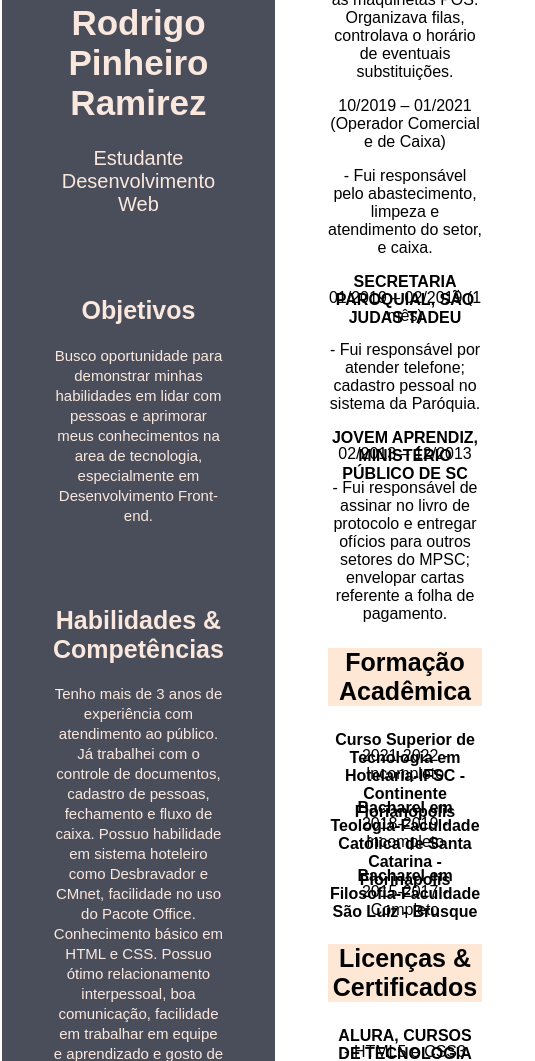
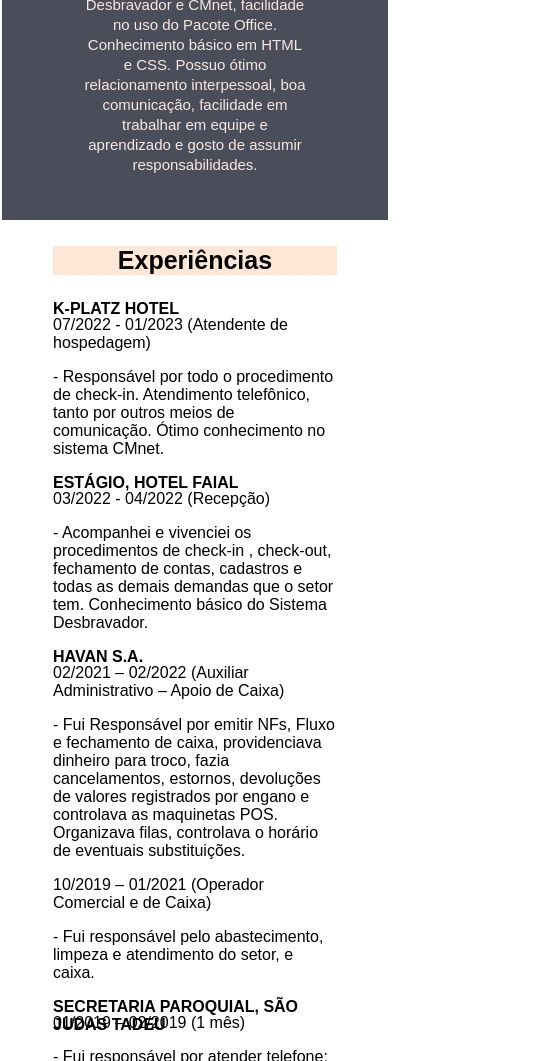
Before and after one commit to RodrigoRamirez1/curriculum, a plain HTML site: page index.html in a window 390 px wide. Shown: the part 939-2000 px from the top of the page, 535 px wide, since content can reach past the window. Drawn offline with Linux system fonts and the light colour scheme.

Commit message:
Organizando responsivo

```diff
--- a/index.html
+++ b/index.html
@@ -9,13 +9,13 @@
     </head>
     <body>
         <table>
-            <tr>
+            <tr class="container">
                 <td class="coluna1">
                     <div>
                         <img class="margem-foto" src="./img/fotocurriculum.jpeg">
                     </div>
 
-                    <div class="dimensao-dados foto">
+                    <div class="dimensao-dados">
                         <h1 class="fonte-principal">Rodrigo Pinheiro Ramirez</h1>
                         <p class="fonte-descricao">Estudante Desenvolvimento Web</p>
                     </div>
@@ -41,18 +41,21 @@
                         <h2 class="fonte-secundaria2">Experiências</h2>
                         <div class="margem-dados">
                             <div class="fonte-descricao2">
-                                <p class="dimensao"><strong>K-PLATZ HOTEL</strong></p>
+                                <p class="dimensao">K-PLATZ HOTEL</p>
+
                                 <p>07/2022 - 01/2023 (Atendente de hospedagem)</p>
                                 <p>- Responsável por todo o procedimento de check-in. Atendimento telefônico,
                                      tanto por outros meios de comunicação. Ótimo conhecimento no sistema CMnet.</p>
 
-                                <p class="dimensao"><strong>ESTÁGIO, HOTEL FAIAL</strong></p>
+                                <p class="dimensao">ESTÁGIO, HOTEL FAIAL</p>
+
                                 <p>03/2022 - 04/2022 (Recepção)</p>
                                 <p>- Acompanhei e vivenciei os procedimentos de check-in , check-out, fechamento de contas,
                                     cadastros e todas as demais demandas que o setor tem.
                                     Conhecimento básico do Sistema Desbravador.</p>
 
-                                <p class="dimensao"><strong>HAVAN S.A.</strong></p>
+                                <p class="dimensao">HAVAN S.A.</p>
+
                                 <p>02/2021 – 02/2022 (Auxiliar Administrativo – Apoio de Caixa)</p>
                                 <p>- Fui Responsável por emitir NFs, Fluxo e fechamento de caixa, providenciava
                                     dinheiro para troco, fazia cancelamentos, estornos, devoluções de valores
@@ -62,11 +65,13 @@
                                 <p>10/2019 – 01/2021 (Operador Comercial e de Caixa)</p>
                                 <p> - Fui responsável pelo abastecimento, limpeza e atendimento do setor, e caixa.</p>
 
-                                <p class="dimensao"><strong>SECRETARIA PAROQUIAL, SÃO JUDAS TADEU</strong></p>
+                                <p class="dimensao">SECRETARIA PAROQUIAL, SÃO JUDAS TADEU</p>
+
                                 <p>01/2019 – 02/2019 (1 mês)</p>
                                 <p>- Fui responsável por atender telefone; cadastro pessoal no sistema da Paróquia.</p>
 
-                                <p class="dimensao"><strong>JOVEM APRENDIZ, MINISTÉRIO PÚBLICO DE SC</strong></p>
+                                <p class="dimensao">JOVEM APRENDIZ, MINISTÉRIO PÚBLICO DE SC</p>
+
                                 <p>02/2013 – 12/2013</p>
                                 <p>- Fui responsável de assinar no livro de protocolo e entregar ofícios para
                                 outros setores do MPSC; envelopar cartas referente a folha de pagamento. </p>
@@ -77,30 +82,36 @@
                         <h2 class="fonte-secundaria2">Formação Acadêmica</h2>
                         <div class="margem-dados">
                             <div class="fonte-descricao2">
-                                <p class="dimensao"><strong>Curso Superior de Tecnologia em Hotelaria-IFSC - Continente Florianópolis</strong></p>
+                                <p class="dimensao">CST em Desenvolvimento Web - AMPLI</p>
+                                <p>2023 - Em andamento</p>
+
+                                <p class="dimensao">CST em Hotelaria-IFSC - Continente Florianópolis</p>
                                 <p >2021-2022 - Incompleto</p>
 
-                                <p class="dimensao"><strong>Bacharel em Teologia-Faculdade Católica de Santa Catarina - Florinápolis</strong></p>
+                                <p class="dimensao">Teologia - FACASC - Florinápolis</p>
                                 <p >2018-2019 - Incompleto</p>
 
-                                <p class="dimensao"><strong>Bacharel em Filosofia-Faculdade São Luiz - Brusque</strong></p>
+                                <p class="dimensao">Filosofia - Faculdade São Luiz - Brusque</p>
                                 <p>2015-2017 - Completo</p>
                             </div>
                         </div>
                         <h2 class="fonte-secundaria2">Licenças & Certificados</h2>
                         <div class="margem-dados">
                             <div class="fonte-descricao2">
-                                <p class="dimensao"><strong>ALURA, CURSOS DE TECNOLOGIA</strong></p>
+                                <p class="dimensao">ALURA, CURSOS DE TECNOLOGIA</p>
+
                                 <p> - HTML5 e CSS3 parte 1: crie uma página da web;<br> - HTML5 e CSS3 parte 2: posicionamento, listas e navegação;<br> - HTML5
                                 e CSS3 parte 3: Trabalhando com formulários e tabelas; <br> - HTML5 e CSS3 parte 4: Avançando em CSS; <br>- Linux I: conhecendo
                                 e utilizando o terminal;<br> - Arquitetura de computadores: por trás de como seu programa
                                 funciona;<br> - Lógica de programação: comece em lógica com o jogo Pong e Javascript;<br> - Lógica de programação: laços e
                                 istas com Javascript.</p>
 
-                                <p class="dimensao"><strong>UDEMY</strong></p>
+                                <p class="dimensao">UDEMY</p>
+
                                 <p> - Excel Intermediário</p>
 
-                                <p class="dimensao"><strong>FACULDADE SAO LUIZ</strong></p>
+                                <p class="dimensao">FACULDADE SAO LUIZ</p>
+
                                 <p> - XV Simpósio de Filosofia - A política na perspectiva de Alasdair Macintyre;<br> - XIV Simpósio de Filosofia -
                                 A Ética das Virtudes de Alasdair Macintyre;<br> - XIII Simpósio de Filosofia - Rememorando a Filosofia de Tomás de Aquino.
                              A Ética em Tomás de Aquino;<br> - Desenvolvimento Métodos e Técnicas de Estudo.</p>
--- a/style-curriculum.css
+++ b/style-curriculum.css
@@ -69,6 +69,7 @@ table {
 
 .dimensao {
     height: 0px;
+    font-weight: bold;
 }
 
 .margem-dados {
@@ -76,22 +77,31 @@ table {
 }
 
 @media (max-width: 980px) {
+    .container {
+    display: flex;
+    flex-wrap: wrap;
+    }
+
     .coluna1 {
-        /* display: flex; */
         width: 100%;
         text-align: center;
+        padding: 30px;
+        /* text-align: center;
         vertical-align: middle;
-        display: table-cell;
-
+        display: table-cell;  */
     }
 
     .coluna2 {
-        /* display: flex; */
+        display: flex;
         width: 100%;
-        text-align: center;
+        /* text-align: center;
         vertical-align: middle;
-        display: table-cell;
+        display: table-cell;*/
     }
 
+    .margem-foto {
+        width: 30vw;
+        height: 30vw;
+    }
 
 }
```
